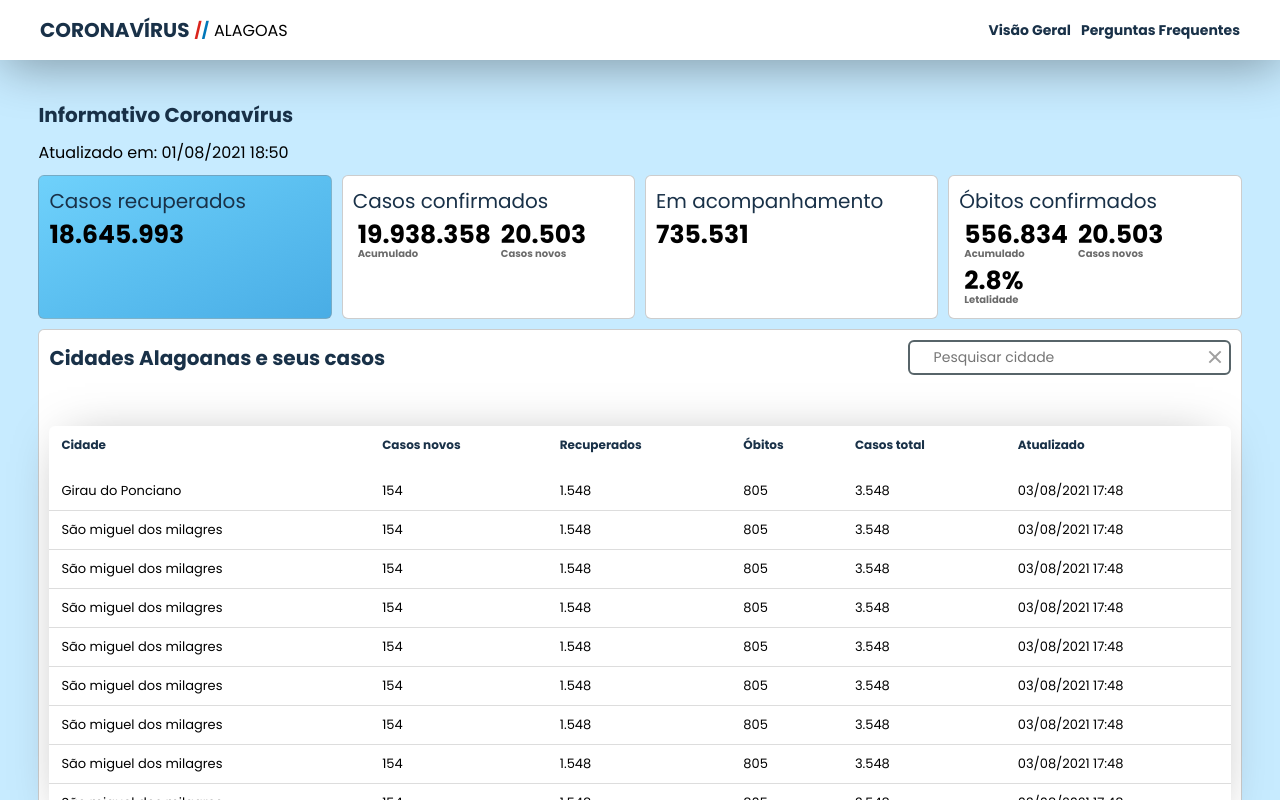
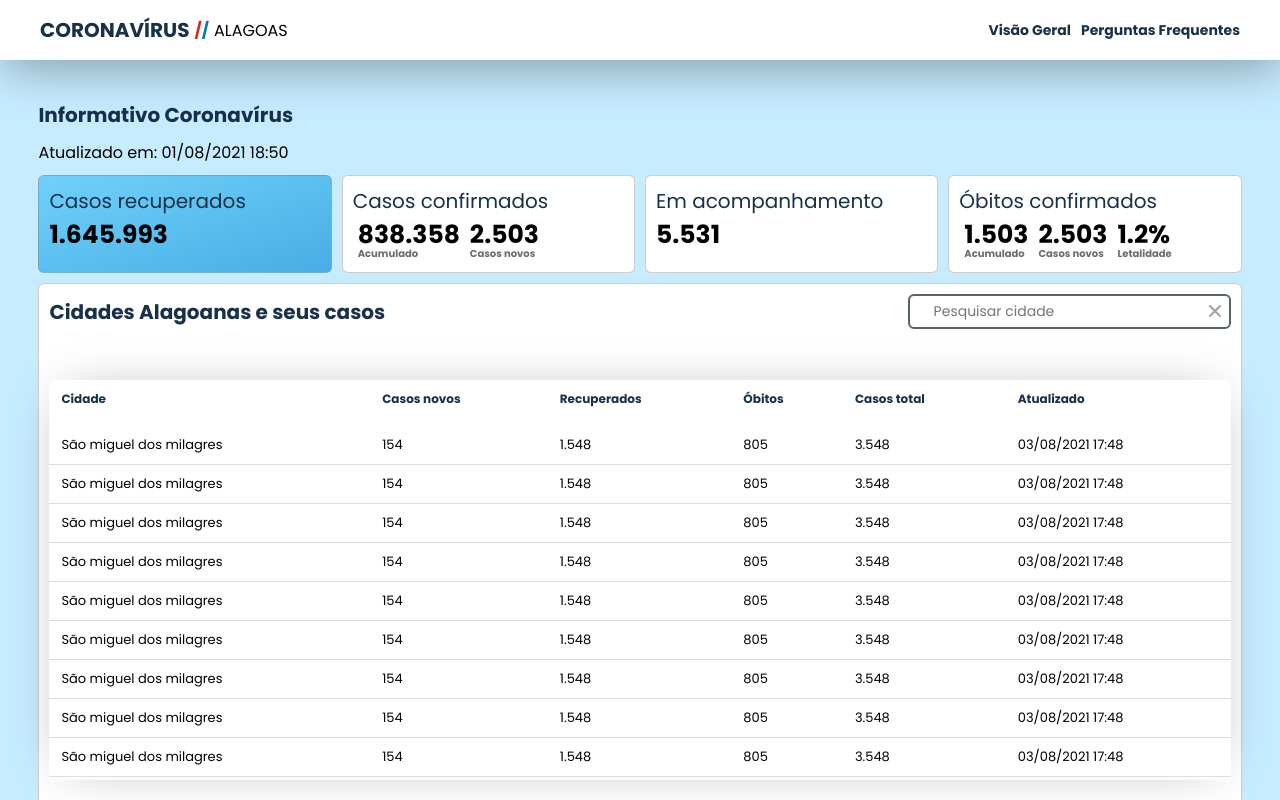
Before and after one commit to higinoRodrigo/covid-al, a React (Create React App) app: page / in a window 1280 px wide. Shown: the top 800 px of the page. Built offline with nearby package versions, Linux system fonts and the light colour scheme.

Commit message:
att readme

```diff
--- a/src/App.jsx
+++ b/src/App.jsx
@@ -26,27 +26,27 @@ function App() {
         <div className="sections section_2">
           <Cards
             titulo="Casos recuperados"
-            dados="18.645.993"
+            dados="1.645.993"
           />
           <Cards
             titulo="Casos confirmados"
             tituloAuxiliar1="Acumulado"
-            dadosAuxiliar1="19.938.358"
+            dadosAuxiliar1="838.358"
 
             tituloAuxiliar2="Casos novos"
-            dadosAuxiliar2="20.503"
+            dadosAuxiliar2="2.503"
           />
-          <Cards titulo="Em acompanhamento" dados="735.531" />
+          <Cards titulo="Em acompanhamento" dados="5.531" />
           <Cards
             titulo="Óbitos confirmados"
             tituloAuxiliar1="Acumulado"
-            dadosAuxiliar1="556.834"
+            dadosAuxiliar1="1.503"
 
             tituloAuxiliar2="Casos novos"
-            dadosAuxiliar2="20.503"
+            dadosAuxiliar2="2.503"
 
             tituloAuxiliar3="Letalidade"
-            dadosAuxiliar3="2.8%"
+            dadosAuxiliar3="1.2%"
           />
         </div>
 
--- a/src/components/cidadesBox/CidadesBox.jsx
+++ b/src/components/cidadesBox/CidadesBox.jsx
@@ -39,7 +39,7 @@ export default function CidadesBox() {
             </thead>
             <tbody>
               <tr>
-                <td>Girau do Ponciano</td>
+                <td>São miguel dos milagres</td>
                 <td>154</td>
                 <td>1.548</td>
                 <td>805</td>
```
Also changed, not shown: 1 other file (tests, documents, lock files or other folders).
